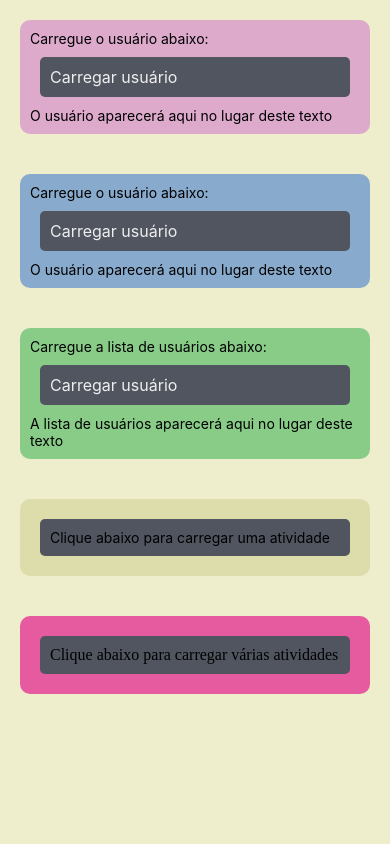
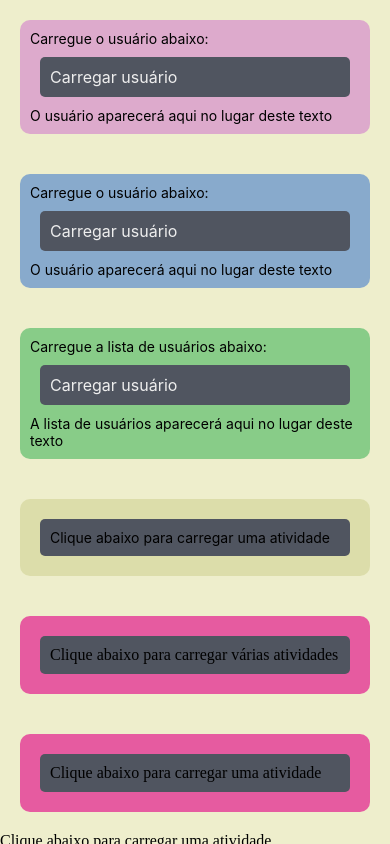
Before and after one commit to VicCAlq/3c-mobile-03-fetch, a React Native app: screen / in a window 390 px wide. Built offline with nearby package versions, Linux system fonts and the light colour scheme.

Commit message:
Atv 3 feita

```diff
--- a/src/App.jsx
+++ b/src/App.jsx
@@ -5,6 +5,8 @@ import Exemplo02Tratamento from './components/Exemplo02TratamentoSemComentarios'
 import Exemplo03VariosItens from './components/Exemplo03VariosItensSemComentarios';
 import Atv01UmItem from './components/Atv01UmItem';
 import Atv02MuitosItens from './components/Atv02MuitosItens';
+import Atv03TratarErrosDeUm from './components/Atv03TratarErrosDeUm';
+import Atv04TratarErrosDeMuitos from './components/Atv04TratarErrosDeMuitos';
 
 export default function App() {
   return (
@@ -16,6 +18,8 @@ export default function App() {
         <StatusBar style="auto" />
         <Atv01UmItem />
         <Atv02MuitosItens />
+        <Atv03TratarErrosDeUm/>
+        <Atv04TratarErrosDeMuitos/>
       </ScrollView>
     </View>
   );
--- a/src/components/Atv03TratarErrosDeUm.jsx
+++ b/src/components/Atv03TratarErrosDeUm.jsx
@@ -27,3 +27,69 @@
   * Os colchetes indicam que deve se tratar de uma variável, e não
   * do texto dentro deles.
   */
+
+import { View, Pressable, Text, StyleSheet } from 'react-native';
+import { useState } from 'react';
+
+export default function Atv03TratarErrosDeUm({}){
+  const [comments, setComments] = useState(null);
+
+  const estilo = StyleSheet.create({
+    view: {
+    borderRadius: "10px",
+    backgroundColor: "#e65ba0",
+    padding: "10px",
+    margin: "20px",
+  },
+  botao: {
+    borderRadius: "5px",
+    backgroundColor: "#505560",
+    padding: "10px",
+    margin: "10px",
+  },
+  dados: {
+    backgroundColor: "rgb(253, 133, 223)",
+    padding: "5px",
+    borderRadius: "5px",
+    margin: "10px",
+  },
+  })
+
+  async function ReceberComentario(params) {
+    fetch(
+      'https://jsonplaceholder.typicode.com/comments/20',
+      { method: 'GET' }
+    )
+    .then((info)=>{
+      if(!info.ok){
+         throw new Error(`Erro na requisição! Status: ${resposta.status}`);
+      }
+      return info.json();
+    })
+    .then((resultado)=>{
+      const postId = resultado.postId;
+      const id = resultado.id;
+      const email = resultado.email;
+      const name = resultado.name;
+      const body = resultado.body;
+
+      const mensagem = <View style = {estilo.dados}>
+        <Text>{postId}: {id} - {email}</Text>
+          <Text>{name}</Text>
+          <Text>{body}</Text>
+      </View>
+
+      setComments(mensagem);
+    })
+    .catch((erro)=>{
+      console.log(erro)
+    })
+  }
+
+  return <View style = {estilo.view}>
+    <Pressable onPress={()=>ReceberComentario()} style={estilo.botao}>
+      Clique abaixo para carregar uma atividade
+    </Pressable>
+    {comments}
+  </View>
+}
```
